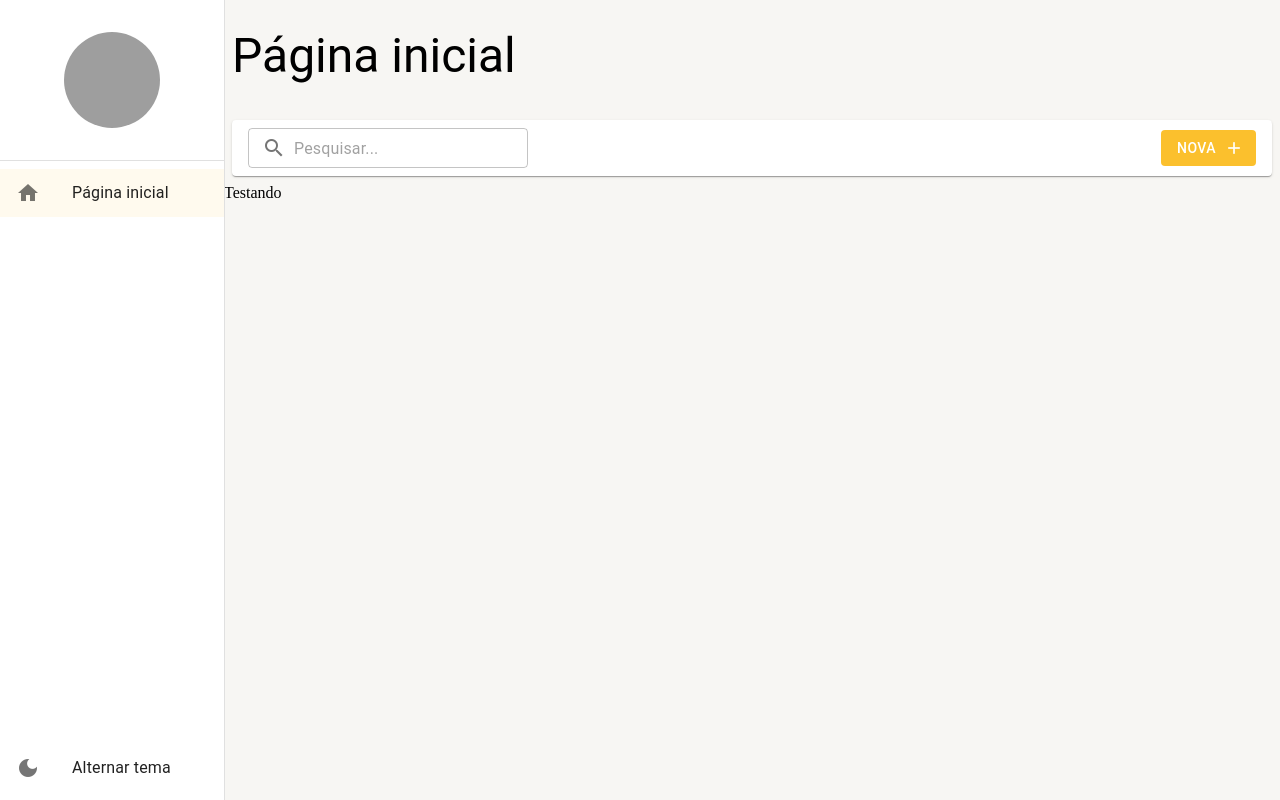
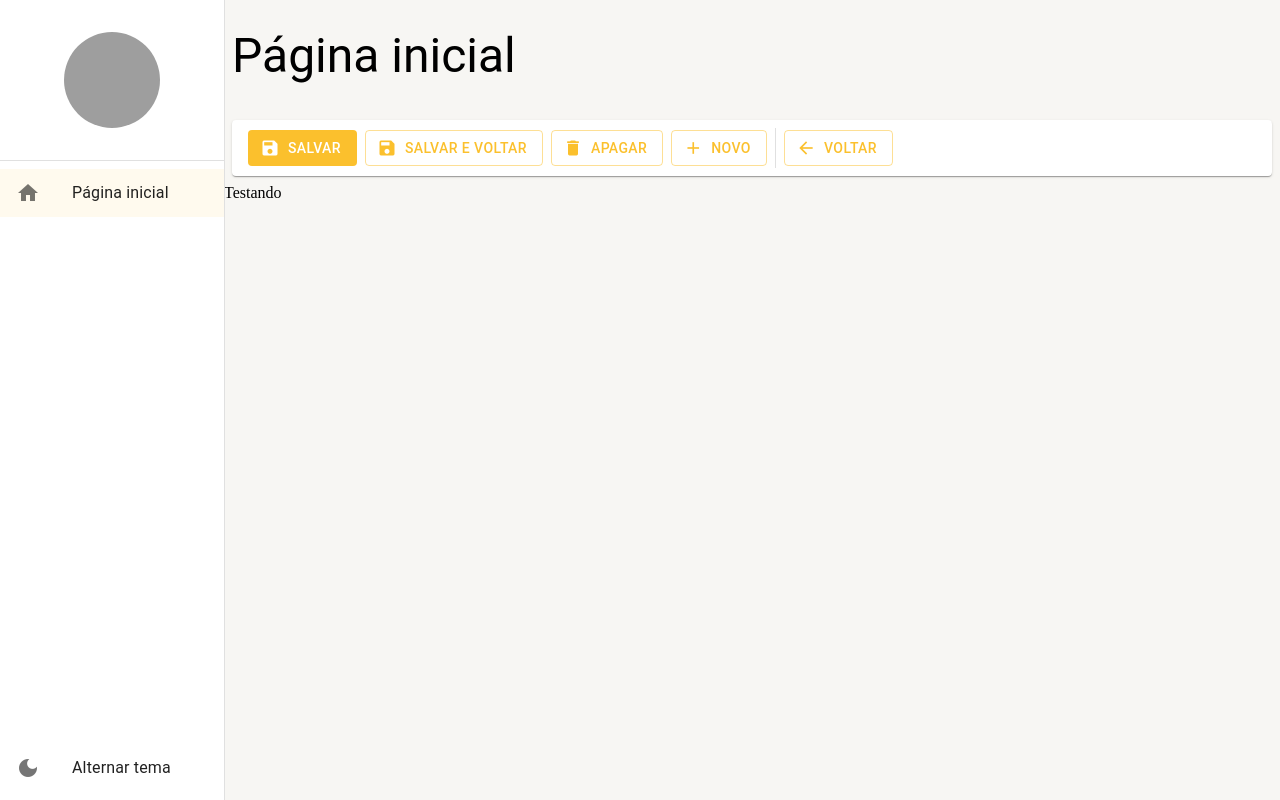
Before and after one commit to RuanF7/materialui-typescript, a React (Create React App) app: page /pagina-inicial in a window 1280 px wide. Built offline with nearby package versions, Linux system fonts and the light colour scheme; grey boxes are pictures that could not be loaded.

Commit message:
feat: botões salvar, apagar, novo, e voltar

```diff
--- a/src/pages/dashboard/Dashboard.tsx
+++ b/src/pages/dashboard/Dashboard.tsx
@@ -1,4 +1,4 @@
-import { FerramentasDaListagem } from '../../shared/components';
+import { FerramentasDeDetalhe } from '../../shared/components';
 import { LayoutBaseDePagina } from '../../shared/layouts';
 
 
@@ -9,9 +9,8 @@ export const Dashboard = () => {
     <LayoutBaseDePagina
       titulo='Página inicial'
       barraDeFerramentas={(
-        <FerramentasDaListagem
-          mostrarInputBusca
-          textoBotaoNovo='Nova'
+        <FerramentasDeDetalhe
+
         />
       )}
     >
--- /dev/null
+++ b/src/shared/components/ferramentas-de-detalhe/FerramentasDeDetalhe.tsx
@@ -0,0 +1,53 @@
+import { Box, Button, Divider, Icon, Paper, useTheme } from '@mui/material';
+
+
+export const FerramentasDeDetalhe: React.FC = () => {
+  const theme = useTheme();
+
+  return (
+    <Box
+      gap={1}
+      marginX={1}
+      padding={1}
+      paddingX={2}
+      display='flex'
+      alignItems='center'
+      component={Paper}
+      height={theme.spacing(5)}
+    >
+      <Button
+        color='primary'
+        disableElevation
+        variant='contained'
+        startIcon={<Icon>save</Icon>}
+      >Salvar</Button>
+      <Button
+        color='primary'
+        disableElevation
+        variant='outlined'
+        startIcon={<Icon>save</Icon>}
+      >Salvar e voltar</Button>
+      <Button
+        color='primary'
+        disableElevation
+        variant='outlined'
+        startIcon={<Icon>delete</Icon>}
+      >Apagar</Button>
+      <Button
+        color='primary'
+        disableElevation
+        variant='outlined'
+        startIcon={<Icon>add</Icon>}
+      >Novo</Button>
+
+      <Divider variant='middle' orientation='vertical'/>
+
+      <Button
+        color='primary'
+        disableElevation
+        variant='outlined'
+        startIcon={<Icon>arrow_back</Icon>}
+      >Voltar</Button>
+    </Box>
+  );
+};
--- a/src/shared/components/index.ts
+++ b/src/shared/components/index.ts
@@ -1,2 +1,3 @@
+export * from './ferramentas-de-detalhe/FerramentasDeDetalhe';
+export * from './ferramentas-da-listagem/FerramentasDaListagem';
 export * from './menu-lateral/MenuLateral';
-export * from './ferramentas-da-listagem/FerramentasDaListagem';
```
